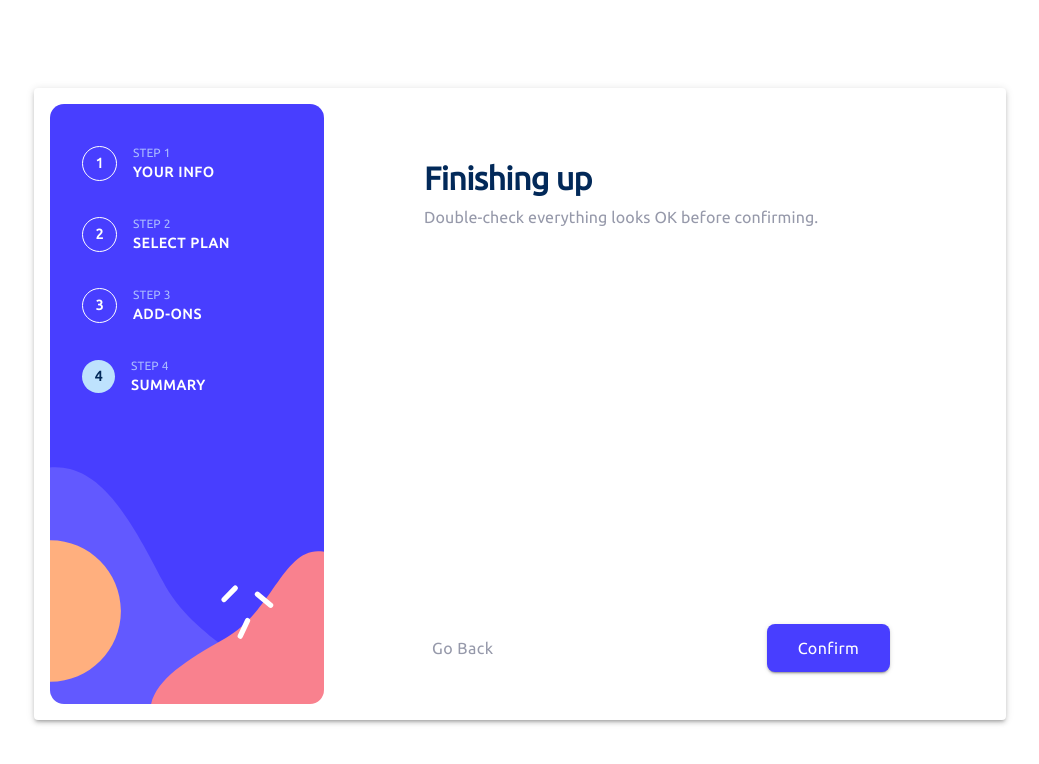
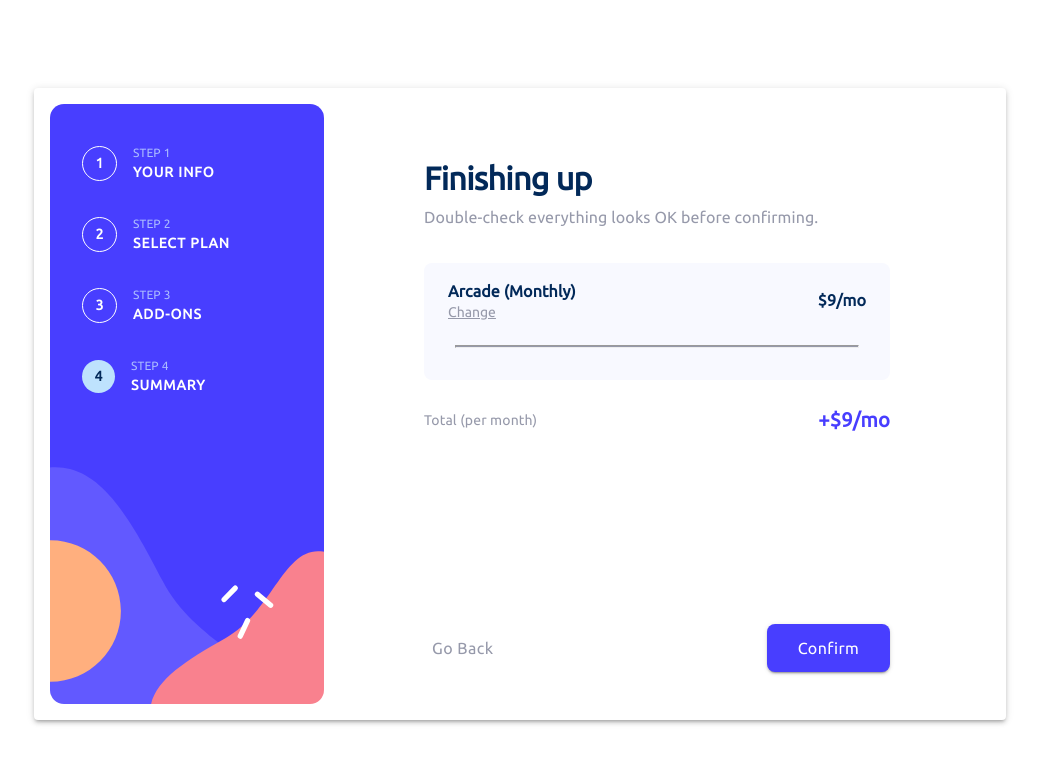
Before and after one commit to neda-pro/multi-step-form, a React (Vite) app: page /summary in a window 1280 px wide. Shown: the top 764 px of the page, without its empty margins (120-1159 px from the left). Built offline with nearby package versions, Linux system fonts and the light colour scheme.

Commit message:
summary page completed

```diff
--- /dev/null
+++ b/src/components/SummaryTable.jsx
@@ -0,0 +1,154 @@
+import { Typography, Link, Box } from "@mui/material";
+
+const SummaryTable = ({
+  isYearly,
+  title,
+  price,
+  addOns,
+  totalPrice,
+  onClick,
+}) => {
+  const { monthly, yearly } = price;
+
+  const calcItemPrice = () => {
+    const price = isYearly ? yearly : monthly;
+    const planPrice = price[title];
+    const pricePeriod = isYearly ? "yr" : "mo";
+    return `$${planPrice}/${pricePeriod}`;
+  };
+  return (
+    <Box>
+      <Box
+        sx={{
+          bgcolor: "#F8F9FF",
+          borderRadius: "8px",
+          paddingX: "24px",
+          paddingTop: "16px",
+          pb: "24px",
+        }}
+      >
+        <Box
+          sx={{
+            display: "flex",
+            justifyContent: "space-between",
+            alignItems: "center",
+            marginBottom: "24px",
+          }}
+        >
+          <Box>
+            <Typography
+              sx={{
+                color: "#022959",
+                fontFamily: "Ubuntu",
+                fontSize: "16px",
+                fontWeight: 700,
+                textTransform: "capitalize",
+              }}
+            >
+              {`${title} (${isYearly ? "Yearly" : "Monthly"})`}
+            </Typography>
+            <Link
+              onClick={onClick}
+              underline="none"
+              sx={{
+                color: "#9699AA",
+                fontFamily: "Ubuntu",
+                fontSize: "14px",
+                fontWeight: 400,
+                textDecorationLine: "underline",
+                cursor: "pointer",
+              }}
+            >
+              Change
+            </Link>
+          </Box>
+          <Typography
+            sx={{
+              color: "#022959",
+              fontFamily: "Ubuntu",
+              fontSize: "16px",
+              fontWeight: 700,
+            }}
+          >
+            {calcItemPrice()}
+          </Typography>
+        </Box>
+        <hr
+          style={{ backgroundColor: "#9699AA", height: "1px", width: "402px" }}
+        />
+
+        {addOns.map((addOn) => {
+          const { id, title, price, isChecked } = addOn;
+          const getPrice = () => {
+            if (isYearly) return `$${price.yearly}/yr`;
+            return `$${price.monthly}/mo`;
+          };
+          if (isChecked)
+            return (
+              <Box
+                key={id}
+                sx={{
+                  display: "flex",
+                  justifyContent: "space-between",
+                  alignItems: "center",
+                  marginTop: "16px",
+                }}
+              >
+                <Typography
+                  sx={{
+                    color: "#9699AA",
+                    fontFamily: "Ubuntu",
+                    fontSize: "14px",
+                    fontWeight: 400,
+                  }}
+                >
+                  {title}
+                </Typography>
+                <Typography
+                  sx={{
+                    color: "#022959",
+                    fontFamily: "Ubuntu",
+                    fontSize: "14px",
+                    fontWeight: 400,
+                  }}
+                >
+                  {getPrice()}
+                </Typography>
+              </Box>
+            );
+        })}
+      </Box>
+      <Box
+        sx={{
+          display: "flex",
+          justifyContent: "space-between",
+          alignItems: "center",
+          marginTop: "25px",
+        }}
+      >
+        <Typography
+          sx={{
+            color: "#9699AA",
+            fontFamily: "Ubuntu",
+            fontSize: "14px",
+            fontWeight: 400,
+          }}
+        >
+          Total (per {`${isYearly ? "year" : "month"}`})
+        </Typography>
+        <Typography
+          sx={{
+            color: "#483EFF",
+            fontFamily: "Ubuntu",
+            fontSize: "20px",
+            fontWeight: 700,
+          }}
+        >
+          {`+$${totalPrice}/${isYearly ? "yr" : "mo"}`}
+        </Typography>
+      </Box>
+    </Box>
+  );
+};
+
+export default SummaryTable;
--- a/src/features/product/subscriptionSlice.js
+++ b/src/features/product/subscriptionSlice.js
@@ -52,6 +52,7 @@ const initialState = {
       isChecked: false,
     },
   ],
+  totalPrice: 0,
 };
 
 const subscriptionSlice = createSlice({
@@ -71,9 +72,17 @@ const subscriptionSlice = createSlice({
       const addOn = state.addOns.find((addOn) => addOn.id === payload);
       addOn.isChecked = !addOn.isChecked;
     },
+    setTotalPrice: (state, { payload }) => {
+      state.totalPrice = payload;
+    },
   },
 });
 
 export default subscriptionSlice.reducer;
-export const { setUser, toggleIsYearly, setSelectedPlan, setAddOn } =
-  subscriptionSlice.actions;
+export const {
+  setUser,
+  toggleIsYearly,
+  setSelectedPlan,
+  setAddOn,
+  setTotalPrice,
+} = subscriptionSlice.actions;
--- a/src/routes/plan.jsx
+++ b/src/routes/plan.jsx
@@ -103,7 +103,6 @@ const Plan = () => {
         hideNext={hideNext}
         isConfirm={isConfirm}
         onNextClick={() => {
-          console.log("clicked");
           navigate(`/${next}`);
         }}
         onPrevClick={() => navigate(`/${previous}`)}
--- a/src/routes/summary.jsx
+++ b/src/routes/summary.jsx
@@ -6,10 +6,15 @@ import { setButtons, setNav } from "../features/navigation/footerSlice";
 import FooterButtons from "../components/FooterButtons";
 import { Box } from "@mui/material";
 import { useNavigate } from "react-router-dom";
+import SummaryTable from "../components/SummaryTable";
+import { setTotalPrice } from "../features/product/subscriptionSlice";
 
 const Summary = () => {
   const { hideBack, hideNext, isConfirm, next, previous } = useSelector(
     (store) => store.footer
+  );
+  const { isYearly, selectedPlan, price, addOns, totalPrice } = useSelector(
+    (store) => store.subscription
   );
   const dispatch = useDispatch();
   const navigate = useNavigate();
@@ -32,7 +37,24 @@ const Summary = () => {
         previous: "add-ons",
       })
     );
+    calcTotalPrice();
   }, []);
+
+  const calcTotalPrice = () => {
+    let updatePrice = 0;
+    const planPriceObj = isYearly ? price.yearly : price.monthly;
+    const planPrice = planPriceObj[selectedPlan];
+    updatePrice = planPrice;
+    const addOnsPrice = addOns
+      .filter((addOn) => addOn.isChecked)
+      .reduce((acc, cur) => {
+        const value = isYearly ? cur.price.yearly : cur.price.monthly;
+        return acc + value;
+      }, 0);
+    updatePrice += addOnsPrice;
+    dispatch(setTotalPrice(updatePrice));
+  };
+
   return (
     <Box
       sx={{
@@ -44,8 +66,18 @@ const Summary = () => {
       <Box
         sx={{
           flex: 1,
+          paddingTop: "35px",
         }}
-      ></Box>
+      >
+        <SummaryTable
+          title={selectedPlan}
+          price={price}
+          isYearly={isYearly}
+          addOns={addOns}
+          totalPrice={totalPrice}
+          onClick={() => navigate("/plan")}
+        />
+      </Box>
       <FooterButtons
         hideBack={hideBack}
         hideNext={hideNext}
--- a/src/routes/user-info.jsx
+++ b/src/routes/user-info.jsx
@@ -42,9 +42,7 @@ const UserInfo = () => {
 
   const registerForm = (e) => {
     e.preventDefault();
-    // console.log(e.target[0].value);
-    // console.log(e.target[2].value);
-    // console.log(e.target[4].value);
+
     dispatch(
       setUser({
         name: e.target[0].value,
```
